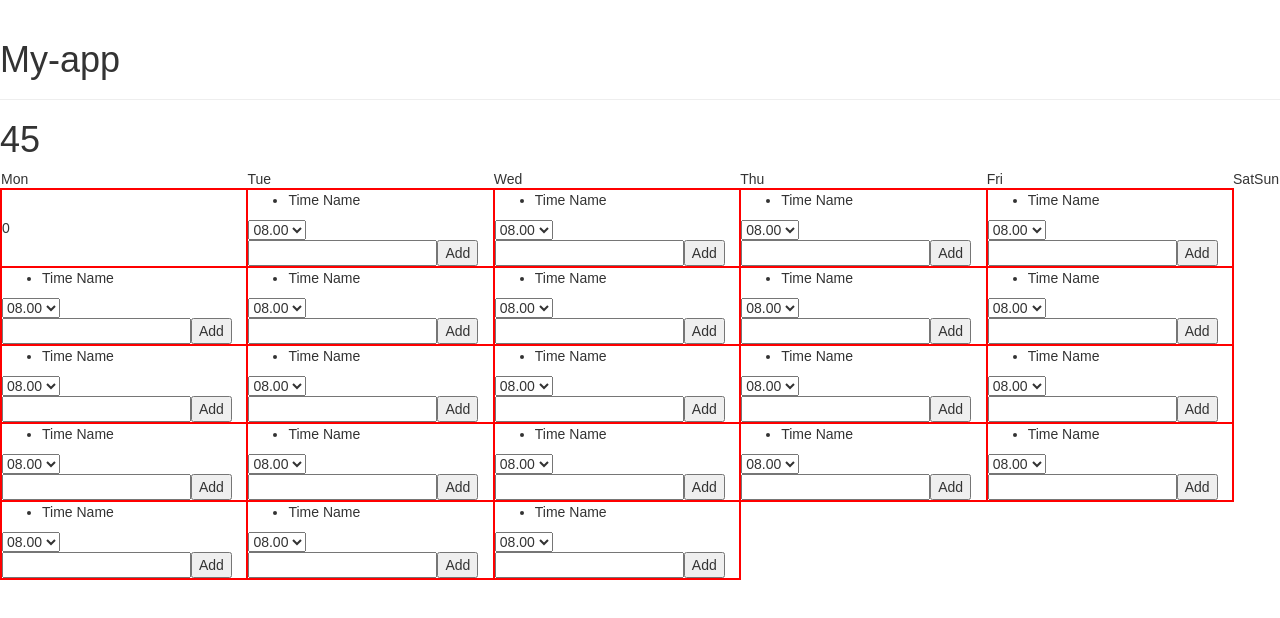
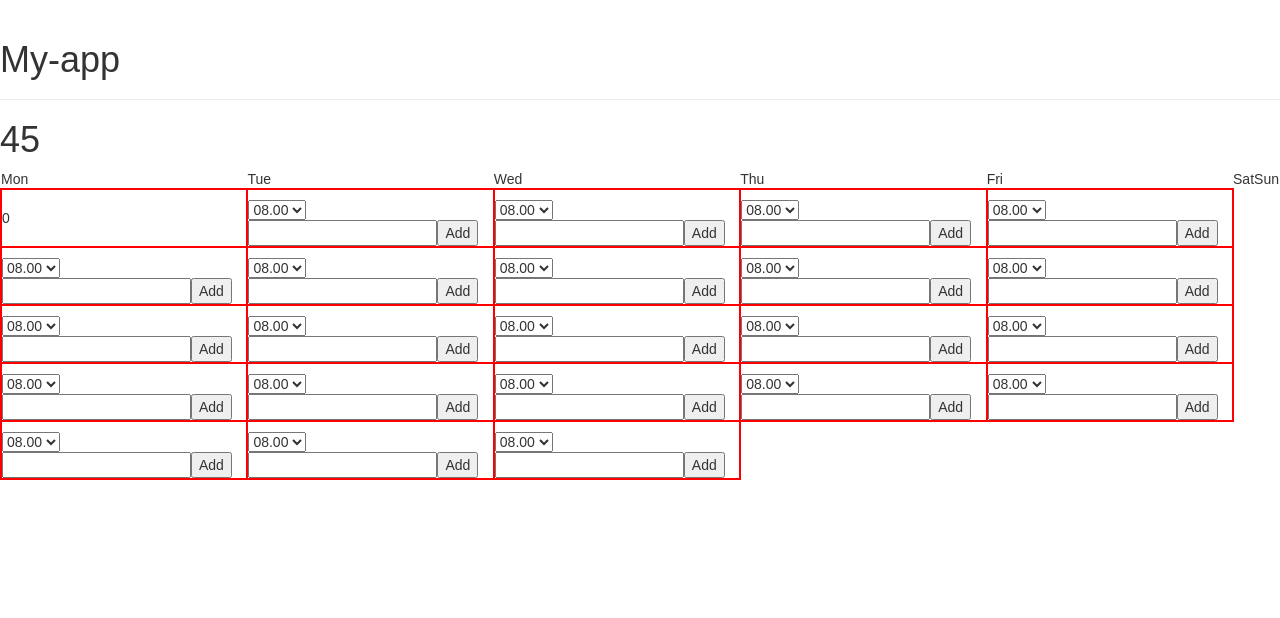
Before and after one commit to j-and/my-app, a React (Create React App) app: page / in a window 1280 px wide. Shown: the top 618 px of the page. Built offline with nearby package versions, Linux system fonts and the light colour scheme.

Commit message:
Checks empty inputs

```diff
--- a/src/ClientNameInput.js
+++ b/src/ClientNameInput.js
@@ -17,6 +17,7 @@ class ClientNameInput extends Component {
         this.handleChange = this.handleChange.bind(this);
         this.handleTimeChange = this.handleTimeChange.bind(this);
         this.handleSubmit = this.handleSubmit.bind(this);
+        this.sendData = this.sendData.bind(this);
         this.counter = 1;
     }
 
@@ -24,6 +25,13 @@ class ClientNameInput extends Component {
         return this.counter += 1;
     }
 
+    sendData(data){
+        var request = new XMLHttpRequest();
+        request.open('POST', '/my/url', true);
+        // alert(data);
+        request.setRequestHeader('Content-Type', 'application/json; charset=UTF-8');
+        request.send(data);
+    }
 
     handleChange(event) {
         this.state.names[this.counter] = event.target.value;
@@ -36,6 +44,7 @@ class ClientNameInput extends Component {
         if (this.state.times[this.counter] && this.state.names[this.counter]) {
             this.state.registers[this.counter] = this.state.times[this.counter] + ' - ' + this.state.names[this.counter];
             this.props.addRegister(this.state.registers);
+            this.sendData(this.state.registers);
             this.refs.registerForm.reset();
             this.add();
         }
--- a/src/DayList.js
+++ b/src/DayList.js
@@ -8,16 +8,18 @@ class DayList extends Component {
     constructor(props) {
         super(props);
         this.state = {
-            registers: {
-                'item-1': 'Time   Name'
-            }
+            registers: {}
         };
         this.addRegister = this.addRegister.bind(this);
     }
 
+
     addRegister(registers) {
+
         this.setState({registers: registers});
         //TO DO - save like object Register
+       // alert((this.state.registers[1]));
+        // this.sendData('sendData= '+);
     }
 
     render() {
```
